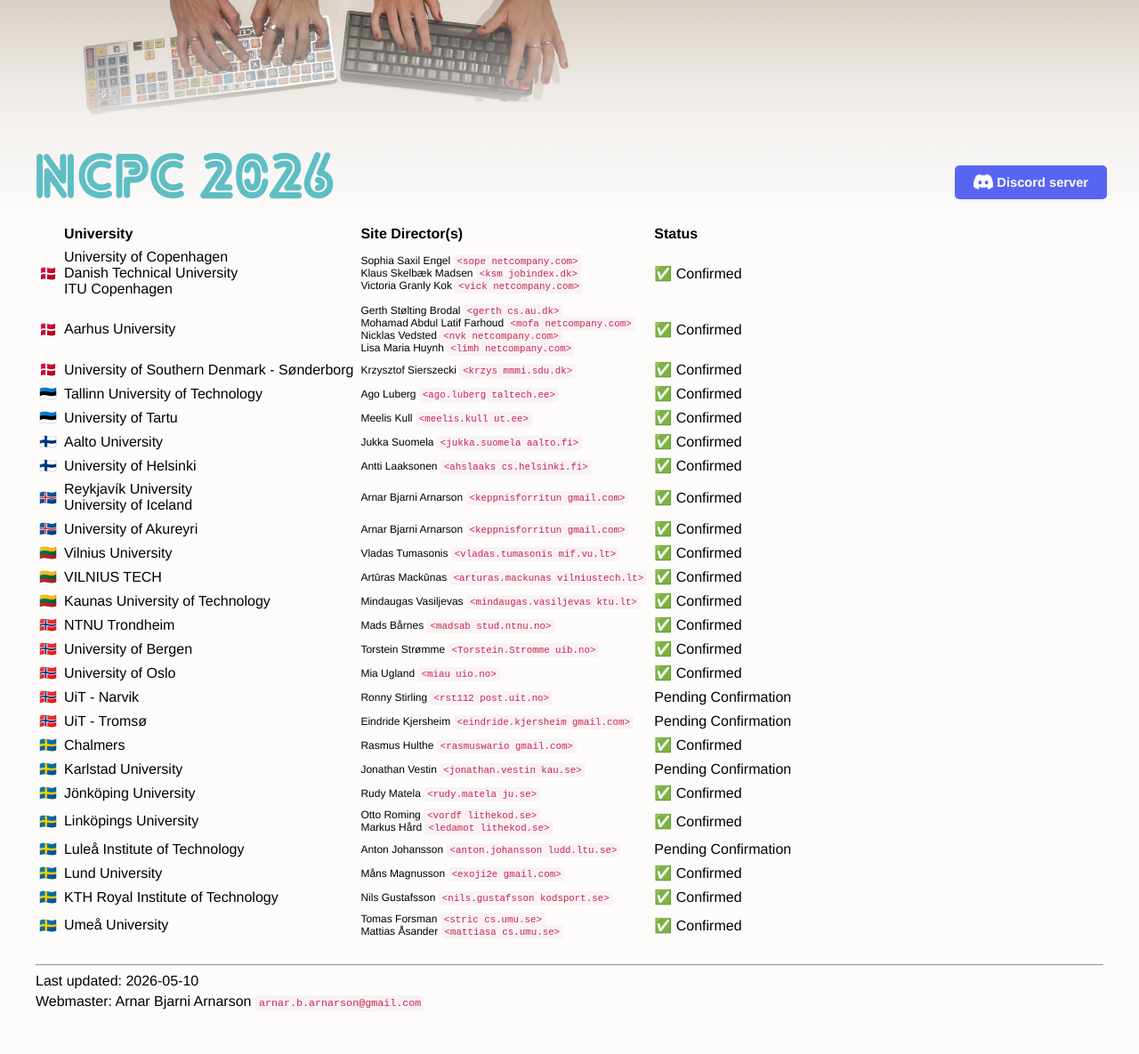
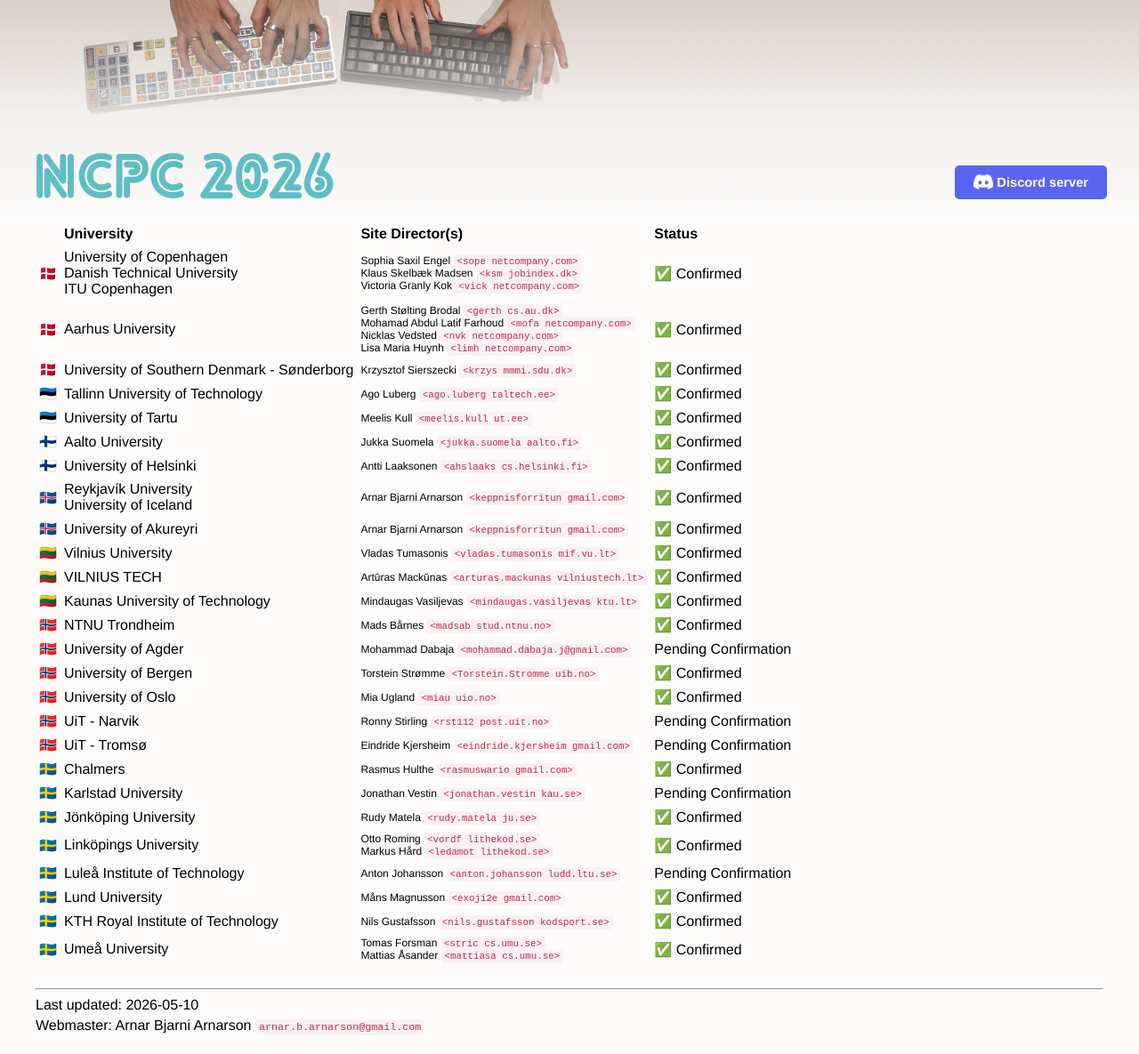
Before and after one commit to icpc/ncpc-web, a Jekyll site: the page built from ncpc2026/site_table.md, in a window 1280 px wide. Shown: the whole page at 89% size. Built offline with Jekyll 4.4.1, drawn with Linux system fonts in a browser that asks for light colours; our own code applies the rules of GitHub Pages for plain Markdown files; before the commit the page ends 1158 px from its top, so only the background shows below that.

Commit message:
Add Agder

```diff
--- a/_data/ncpc2026sites.yml
+++ b/_data/ncpc2026sites.yml
@@ -96,6 +96,11 @@
       email: "madsab stud.ntnu.no"
       confirmed: true
 
+    - name: University of Agder
+      contact: Mohammad Dabaja
+      email: mohammad.dabaja.j@gmail.com
+      confirmed: false
+
     - name: University of Bergen
       contact: Torstein Strømme
       email: "Torstein.Stromme uib.no"
```
